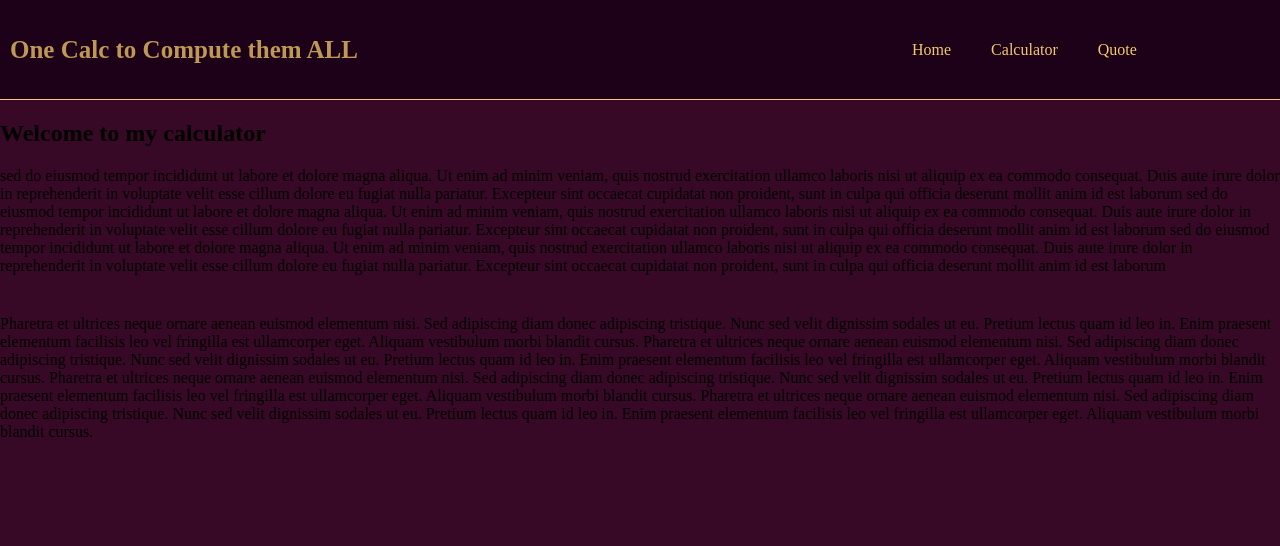
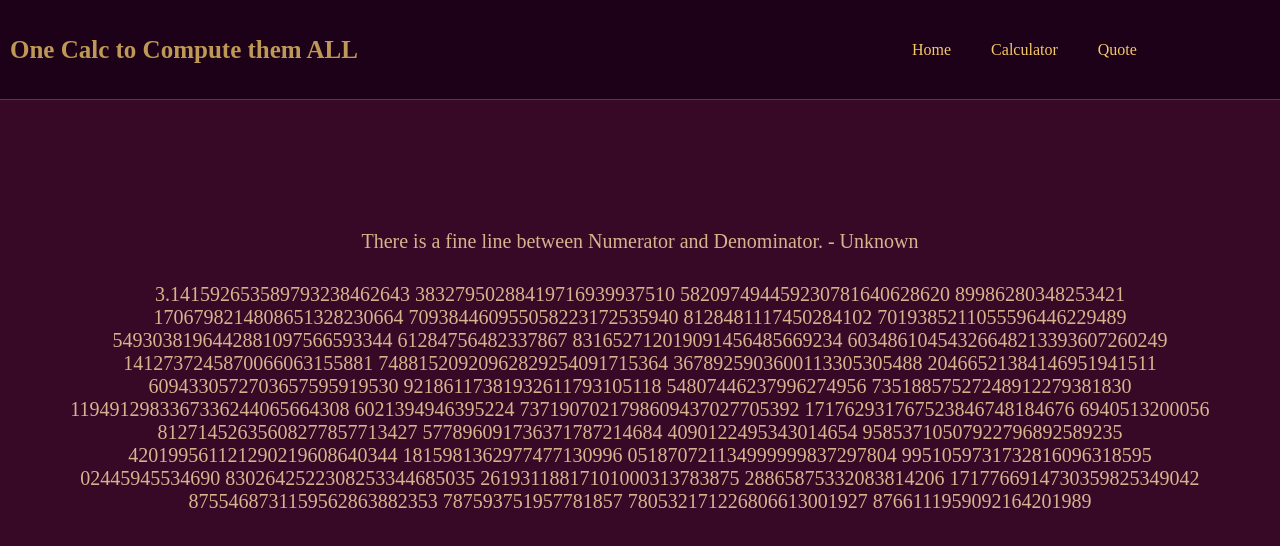
Before and after one commit to SimonGrchevski/OneCalcToComputeThemAll, a React (Create React App) app: page /Main in a window 1280 px wide. Shown: the top 546 px of the page. Built offline with nearby package versions, Linux system fonts and the light colour scheme.

Commit message:
Fix the styling in the Quote section

```diff
--- a/src/components/App.js
+++ b/src/components/App.js
@@ -26,7 +26,7 @@ const App = () => {
     <div>
       <Header />
       <Switch>
-        <Route path="/Main">
+        <Route exact path="/">
           <MainContent />
         </Route>
         <Route path="/Calculator">
--- a/src/components/Calculator.css
+++ b/src/components/Calculator.css
@@ -1,10 +1,18 @@
-
-.calc-div {
-  width: 50%;
+.calcWrap {
   position: absolute;
   top: 50%;
   left: 50%;
   transform: translate(-50%,-50%);
+  justify-content: space-around;
+  width: 100%;
+}
+
+.calcHeader {
+  color: #f3c969;
+}
+
+.calc-div {
+  width: 50%;
   border: 1px solid #1c0118;
 }
 
--- a/src/components/Calculator.js
+++ b/src/components/Calculator.js
@@ -8,9 +8,18 @@ const Calculator = (props) => {
   const { display, click } = props;
 
   return (
-    <div className="calc-div">
-      <Input display={display} />
-      <ButtonList handleClick={click} />
+    <div className="calcWrap flex">
+      <div>
+        <h1 className="calcHeader">
+          Lets do Some Math:
+        </h1>
+
+      </div>
+
+      <div className="calc-div">
+        <Input display={display} />
+        <ButtonList handleClick={click} />
+      </div>
     </div>
   );
 };
--- a/src/components/Header.css
+++ b/src/components/Header.css
@@ -9,7 +9,7 @@ header {
   padding: 5px 10px;
   background: #1c0118;
   height: 100px;
-  border-bottom: 1px solid #f3c969;
+  border-bottom: 1px solid #f3ca694a;
 }
 
 header h1 {
--- a/src/components/Header.js
+++ b/src/components/Header.js
@@ -9,7 +9,7 @@ const Header = () => (
     </div>
     <nav className="flex">
       <li>
-        <Link to="/Main">Home</Link>
+        <Link to="/">Home</Link>
       </li>
       <li>
         <Link to="/Calculator">Calculator</Link>
--- a/src/components/MainContent.css
+++ b/src/components/MainContent.css
@@ -1,4 +1,5 @@
 .main-content,
 .main-content > p {
   padding: 20px 0;
+  color: #ffe1a8cb;
 }
--- a/src/components/Quote.css
+++ b/src/components/Quote.css
@@ -1,4 +1,15 @@
-.quote-wrap,
-.quote-wrap > p {
-  padding: 10px 0;
+.quote-wrap p {
+  color: #ffe1a8cb;
 }
+
+.quote-wrap {
+  padding-top: 100px;
+}
+
+.quote-wrap > div {
+  padding-top: 30px;
+  width: 90%;
+  margin: 0 auto;
+  text-align: center;
+  font-size: 20px;
+}
--- a/src/components/Quote.js
+++ b/src/components/Quote.js
@@ -2,10 +2,13 @@ import React from 'react';
 import './Quote.css';
 
 const Quote = () => (
-  <div className="quote-wrap">
+  <div className="quote-wrap flex">
+    <div>
       <p>
-      There is a fine line between Numerator and Denominator.
+        There is a fine line between Numerator and Denominator. - Unknown
       </p>
+    </div>
+    <div>
       <p>
         3.141592653589793238462643
         38327950288419716939937510
@@ -51,6 +54,8 @@ const Quote = () => (
         8766111959092164201989
       </p>
     </div>
+
+  </div>
 );
 
 export default Quote;
```
Lines whose indentation alone changed are shown as unchanged.
